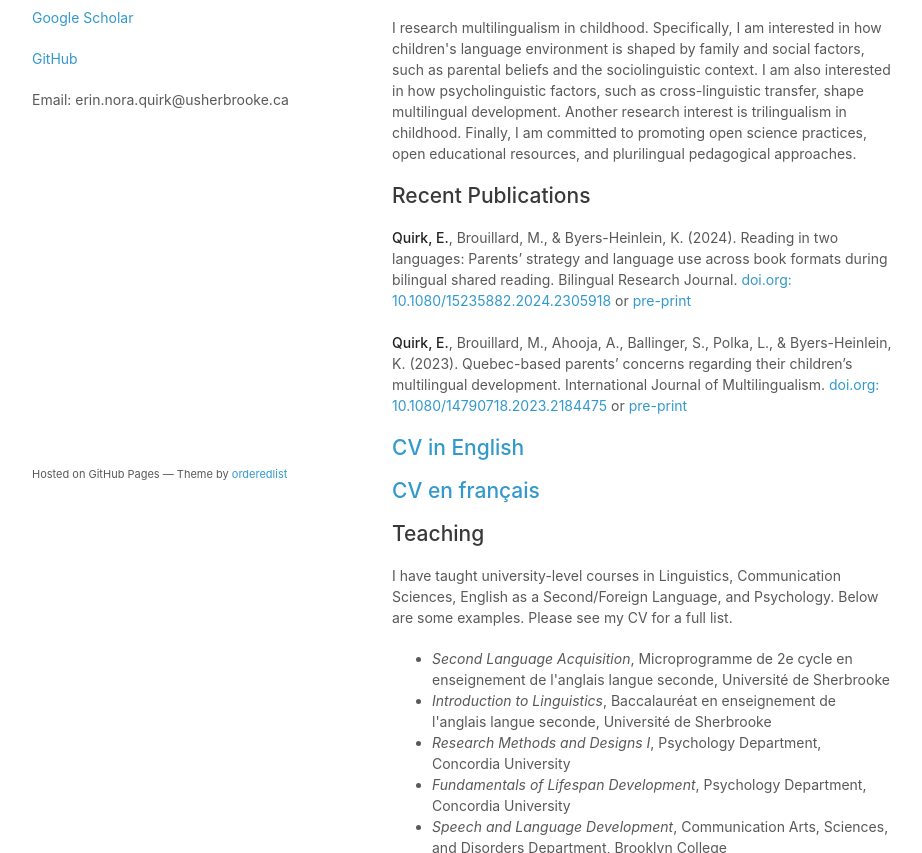
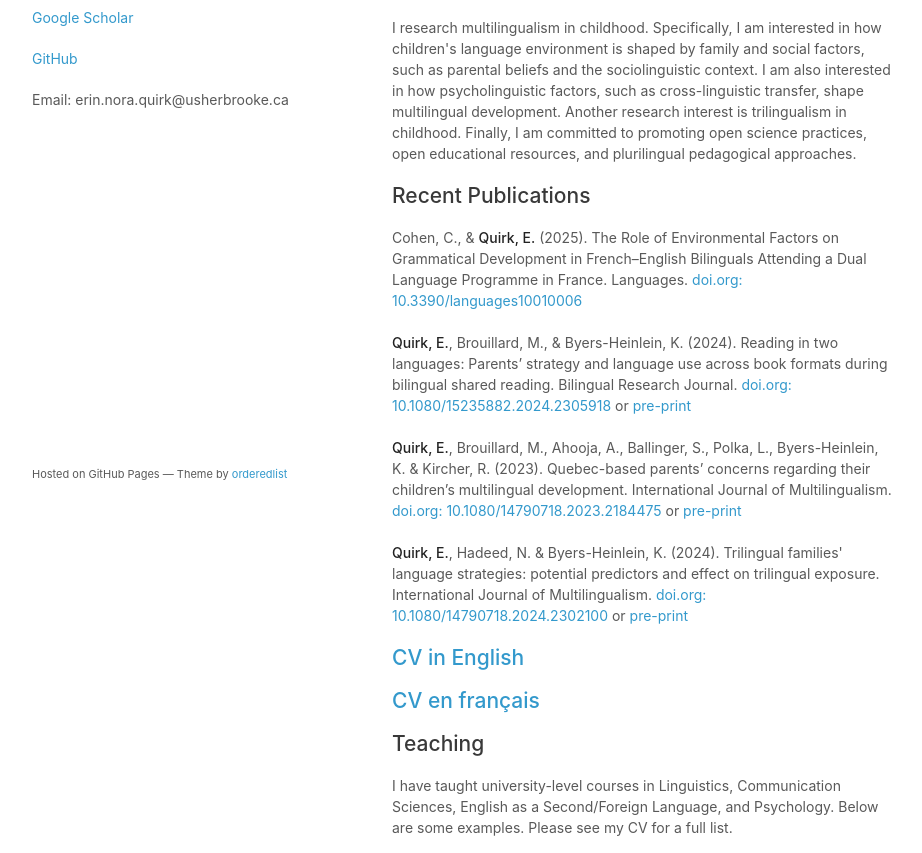
Before and after one commit to erquirk/erquirk.github.io, a plain HTML site: page index.html in a window 1280 px wide. Shown: the part 247-1100 px from the top of the page, without its empty margins (178-1100 px from the left). Drawn offline with Linux system fonts and the light colour scheme.

Commit message:
Update index.html

```diff
--- a/index.html
+++ b/index.html
@@ -35,10 +35,13 @@
         <h2>Recent Publications</h2>
 
         <p>
+          Cohen, C., & <strong>Quirk, E.</strong> (2025). The Role of Environmental Factors on Grammatical Development in French–English Bilinguals Attending a Dual Language Programme in France. Languages. <a href="https://doi.org/10.3390/languages10010006">doi.org: 10.3390/languages10010006</a><br>
+          <br>
 		<strong>Quirk, E.</strong>, Brouillard, M., & Byers-Heinlein, K. (2024). Reading in two languages: Parents’ strategy and language use across book formats during bilingual shared reading. Bilingual Research Journal. <a href="https://doi.org/10.1080/15235882.2024.2305918">doi.org: 10.1080/15235882.2024.2305918</a> or <a href="https://osf.io/preprints/psyarxiv/3vf8s">pre-print</a> <br>
 		<br>
-		<strong>Quirk, E.</strong>, Brouillard, M., Ahooja, A., Ballinger, S., Polka, L., & Byers-Heinlein, K. (2023). Quebec-based parents’ concerns regarding their children’s multilingual development.  International Journal of Multilingualism. <a href="https://doi.org/10.1080/14790718.2023.2184475">doi.org: 10.1080/14790718.2023.2184475</a> or <a href="https://psyarxiv.com/txh4j">pre-print</a> <br>
-
+		<strong>Quirk, E.</strong>, Brouillard, M., Ahooja, A., Ballinger, S., Polka, L., Byers-Heinlein, K. & Kircher, R. (2023). Quebec-based parents’ concerns regarding their children’s multilingual development.  International Journal of Multilingualism. <a href="https://doi.org/10.1080/14790718.2023.2184475">doi.org: 10.1080/14790718.2023.2184475</a> or <a href="https://psyarxiv.com/txh4j">pre-print</a> <br>
+		<br>
+		<strong>Quirk, E.</strong>, Hadeed, N. & Byers-Heinlein, K. (2024). Trilingual families' language strategies: potential predictors and effect on trilingual exposure. International Journal of Multilingualism. <a href="https://doi.org/10.1080/14790718.2024.2302100">doi.org: 10.1080/14790718.2024.2302100</a> or <a href="https://doi.org/10.31234/osf.io/m3d7f">pre-print</a><br>
 
 <h2><a href= "https://docs.google.com/document/d/1kKNx-N1NLqyTFpKwvjmp0NeakisZRbov/edit?usp=sharing&ouid=118063627539089640780&rtpof=true&sd=true">CV in English</a></h2>
 <h2><a href= "https://docs.google.com/document/d/10q__7OMsdBJfQ7v15lzOVc4lXsPN2pIP/edit?usp=sharing&ouid=118063627539089640780&rtpof=true&sd=true">CV en français</a></h2>
```
